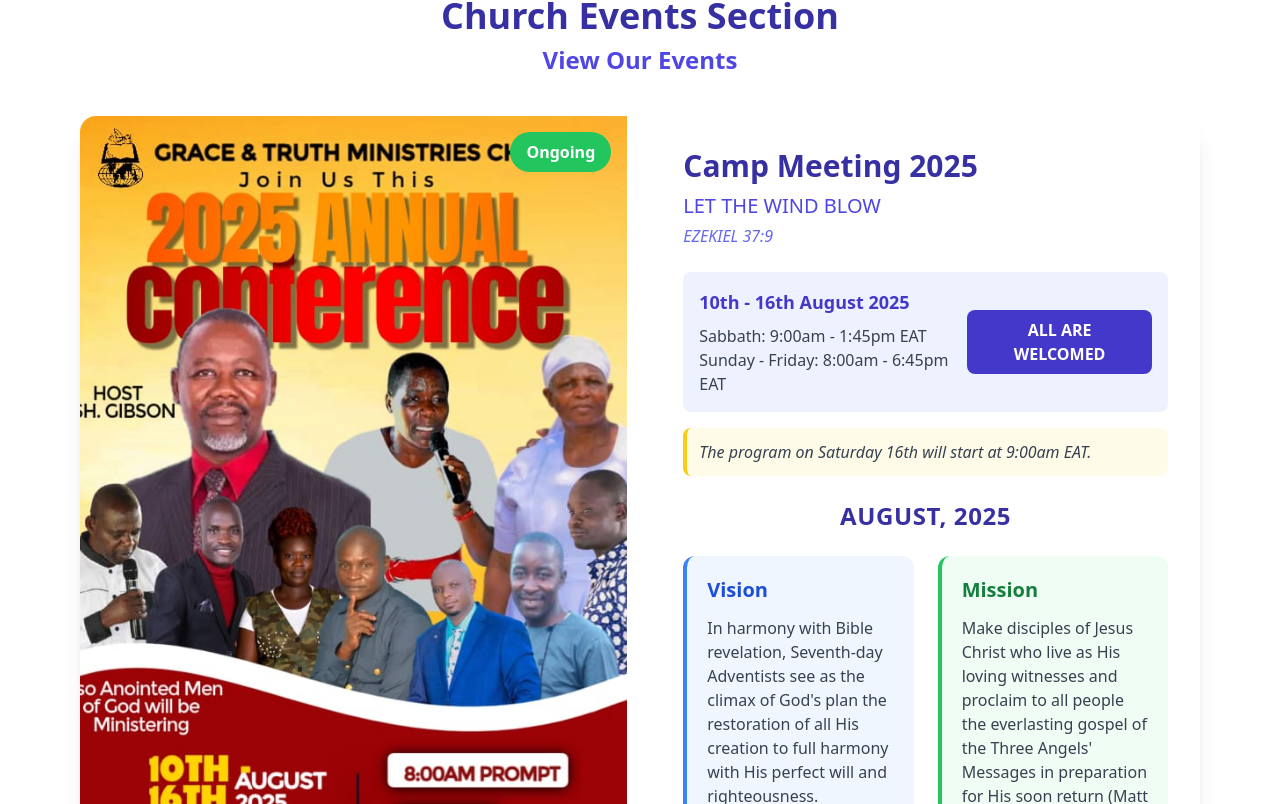
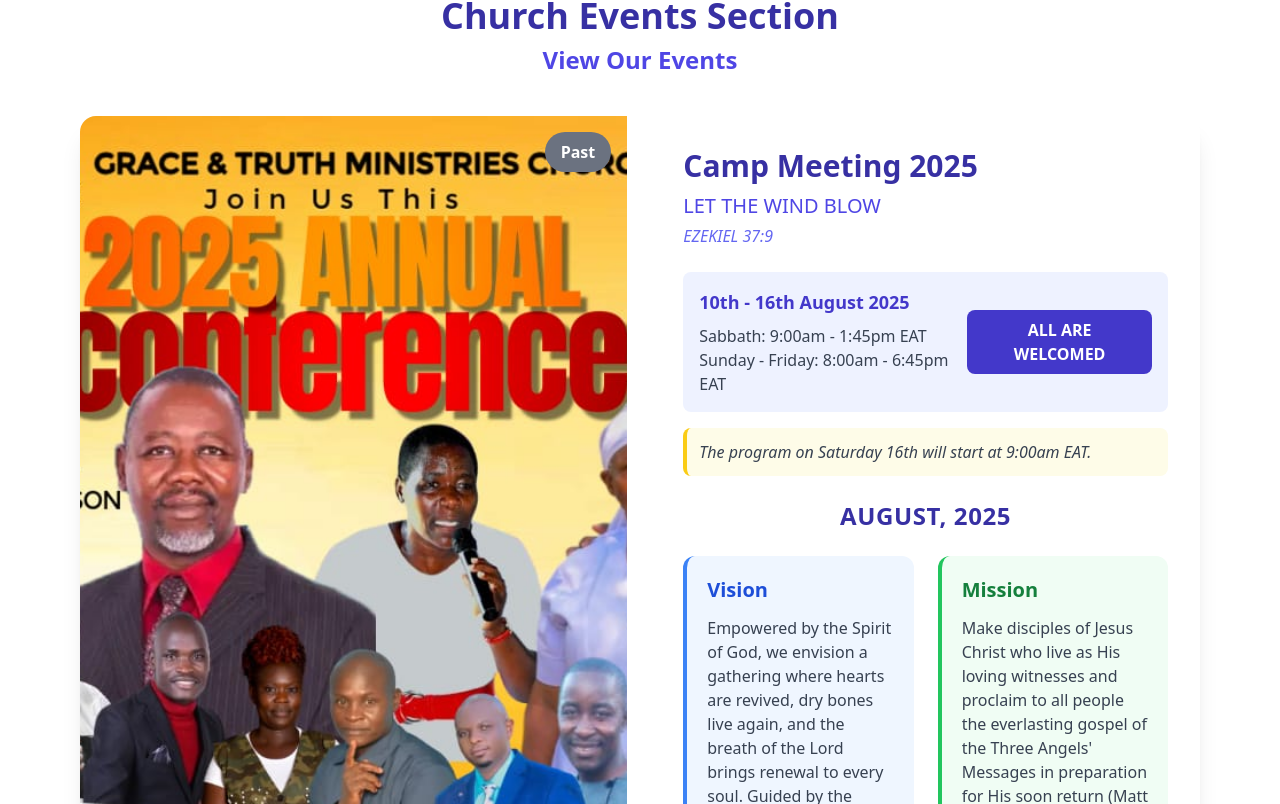
Before and after one commit to gitcat456/f_finalgtm, a React (Vite) app: page /events in a window 1280 px wide. Shown: the part 156-960 px from the top of the page. Built offline with nearby package versions, Linux system fonts and the light colour scheme.

Commit message:
logic fixes

```diff
--- a/src/pages/Events.jsx
+++ b/src/pages/Events.jsx
@@ -47,7 +47,7 @@
     },
     {
       id: 2,
-      status: 'ongoing',
+      status: 'past',
       title: "Camp Meeting 2025",
       subtitle: "LET THE WIND BLOW",
       scripture: "EZEKIEL 37:9",
@@ -59,7 +59,7 @@
       note: "The program on Saturday 16th will start at 9:00am EAT.",
       monthYear: "AUGUST, 2025",
       tag: "ALL ARE WELCOMED",
-      vision: "In harmony with Bible revelation, Seventh-day Adventists see as the climax of God's plan the restoration of all His creation to full harmony with His perfect will and righteousness.",
+      vision: "Empowered by the Spirit of God, we envision a gathering where hearts are revived, dry bones live again, and the breath of the Lord brings renewal to every soul. Guided by the theme ‘Let the Wind Blow’ (Ezekiel 37:9), this camp meeting seeks to awaken spiritual passion, ignite fresh fire for mission, and release a mighty move of the Holy Spirit that transforms lives, families, and communities for the glory of God.",
       mission: "Make disciples of Jesus Christ who live as His loving witnesses and proclaim to all people the everlasting gospel of the Three Angels' Messages in preparation for His soon return (Matt 28:18-20, Acts 1:8, Rev 14:6-12).",
       image: campPoster,
     },
```
